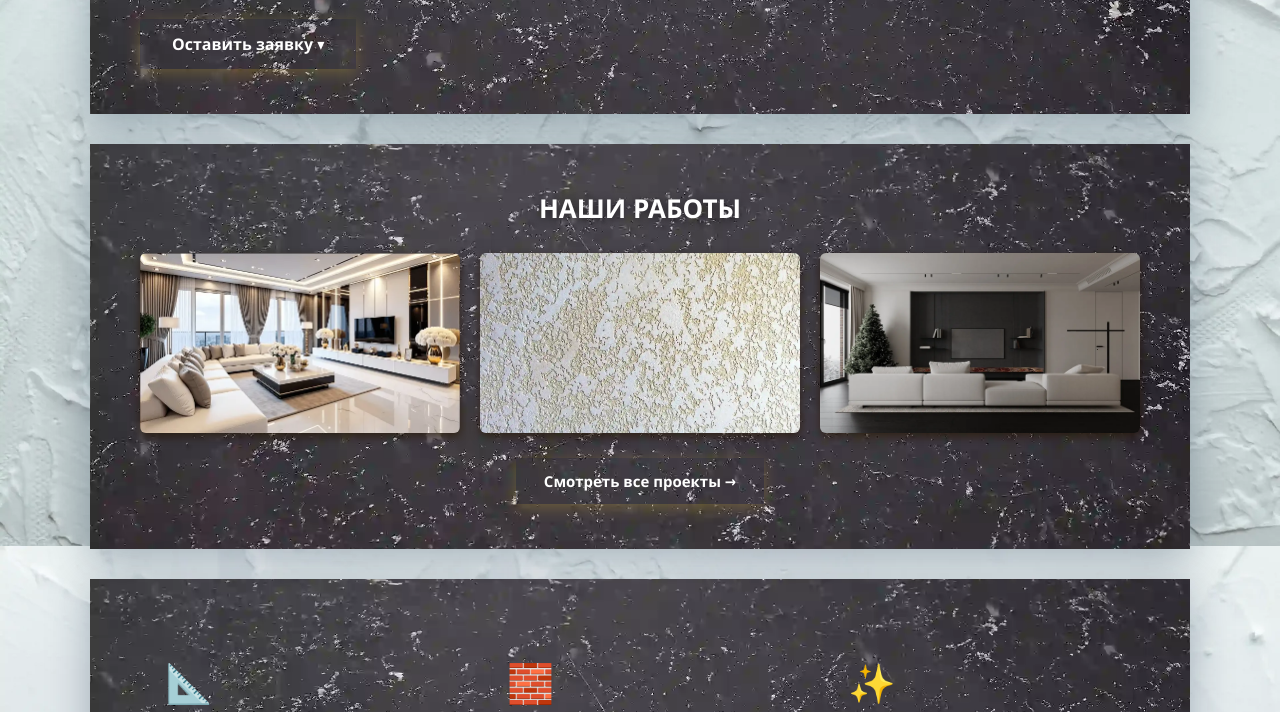
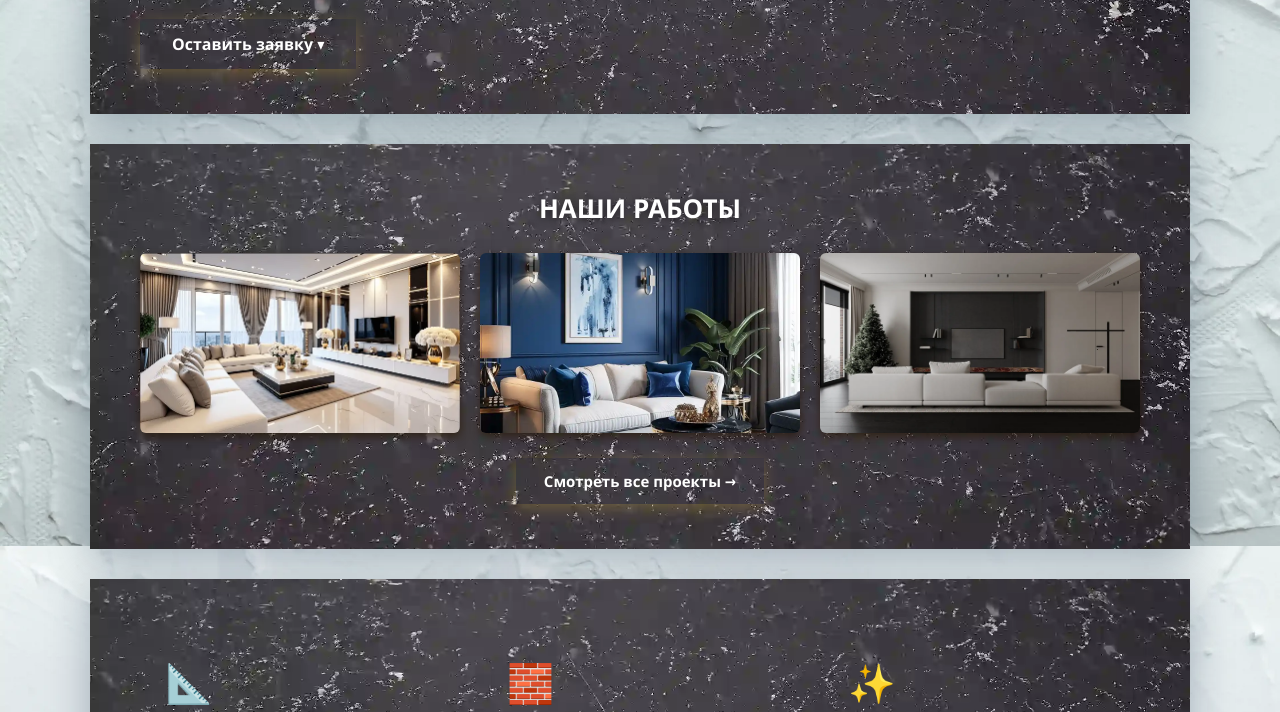
Before and after one commit to slawa17705/doka-team, a plain HTML site: page index.html in a window 1280 px wide. Shown: the part 388-1100 px from the top of the page. Drawn offline with Linux system fonts and the light colour scheme.

Commit message:
Update index.html

```diff
--- a/index.html
+++ b/index.html
@@ -769,7 +769,7 @@
             <h2 class="works-title">Наши работы</h2>
             <div class="works-grid">
             <img src="image/photo8.webp" width="1125" height="578" alt="Отделка стен в гостиной — ремонт квартир под ключ Москва Дока-Тим">
-<img src="image/photo2.webp" width="1246" height="1200"  loading="lazy"  alt="Капитальный ремонт квартиры — штукатурка стен по маякам Москва Дока-Тим">
+<img src="image/photo25.webp" width="1246" height="1200"  loading="lazy"  alt="Капитальный ремонт квартиры — штукатурка стен по маякам Москва Дока-Тим">
 <img src="image/photo1.webp" width="1125" height="1411"  loading="lazy"  alt="Косметический ремонт квартиры — покраска стен в светлых тонах Москва Дока-Тим">
             </div>
             <a href="projects.html" class="works-link">Смотреть все проекты →</a>
```
